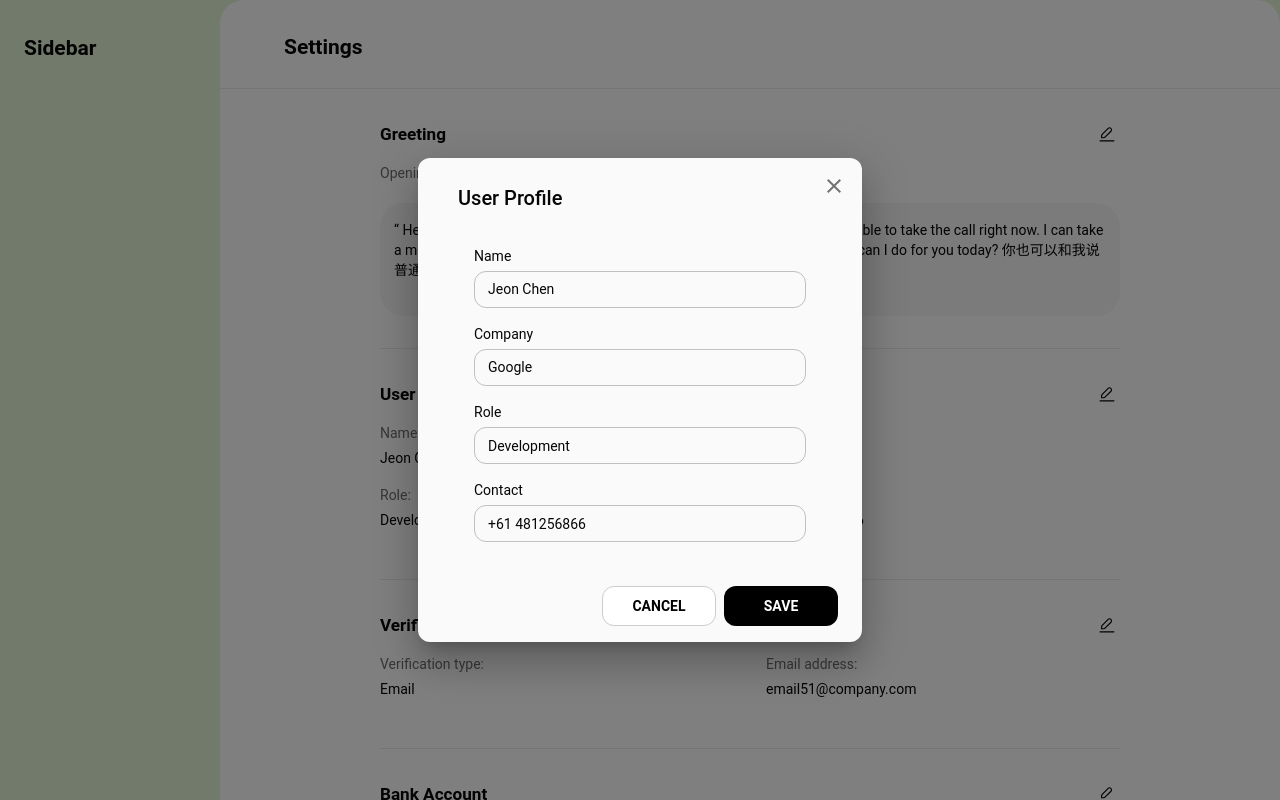
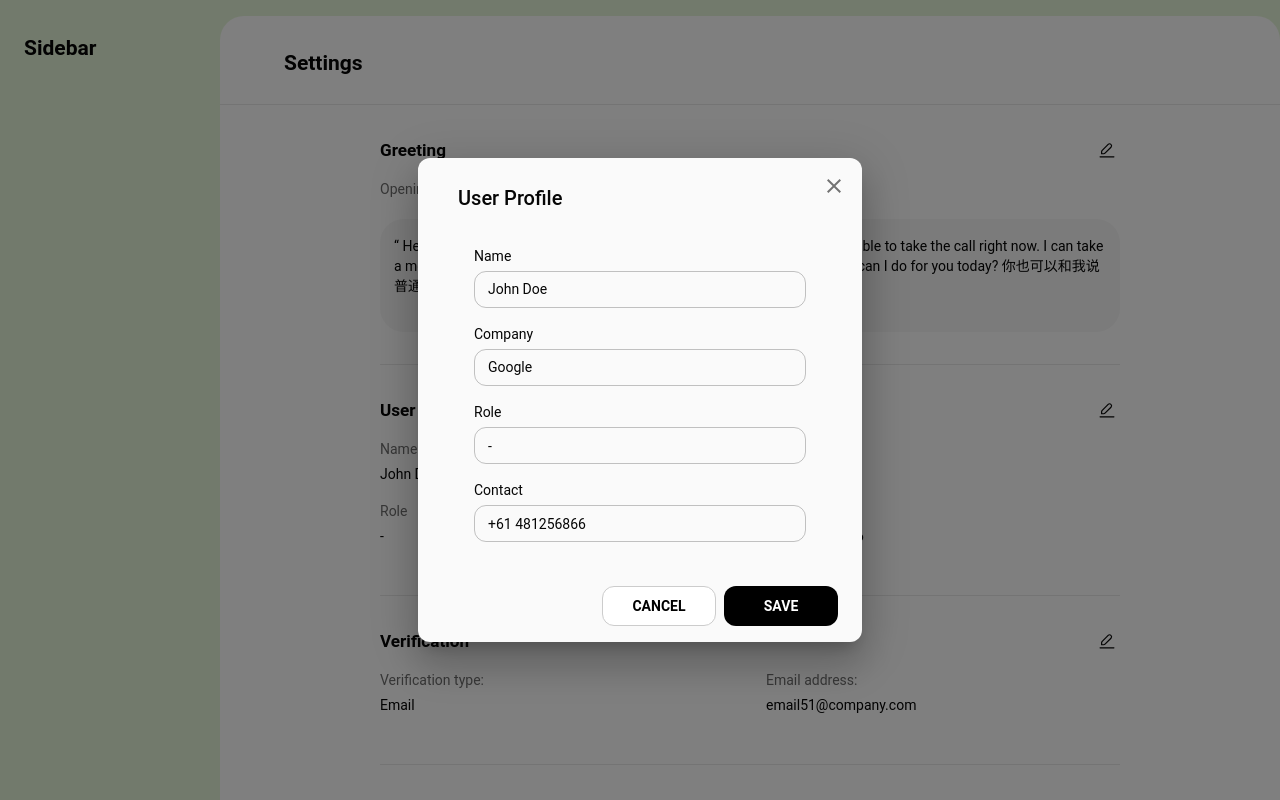
Before and after one commit to Dispatch-AI-com/frontend, a Next.js app: page /dashboard/settings in a window 1280 px wide. Both pictures are taken after a click on the button 1107 px from the left and 394 px from the top of the page. Shown: the top 800 px of the page. Built offline with nearby package versions, Linux system fonts and the light colour scheme.

Commit message:
update-editsection-interface

```diff
--- a/src/app/dashboard/settings/NotificationsSection.tsx
+++ b/src/app/dashboard/settings/NotificationsSection.tsx
@@ -1,73 +1,16 @@
 'use client';
-import { Box } from '@mui/material';
-import { styled } from '@mui/material/styles';
 import React from 'react';
 
-import EditModal from '@/app/dashboard/settings/components/EditModal';
-import LabeledTextField from '@/app/dashboard/settings/components/LabeledTextField';
-import LabelValue from '@/app/dashboard/settings/components/LabelValue';
-import SectionDivider from '@/app/dashboard/settings/components/SectionDivider';
-import SectionHeader from '@/app/dashboard/settings/components/SectionHeader';
-
-const InfoRow = styled(Box)({
-  display: 'flex',
-  flexWrap: 'wrap',
-  gap: 32,
-  marginTop: 16,
-});
-
-const InfoCol = styled(Box)({
-  flex: 1,
-});
+import EditableSection from '@/app/dashboard/settings/components/EditableSection';
 
 export default function NotificationsSection() {
-  // modal state
-  const [open, setOpen] = React.useState(false);
-  // Store the saved notifications settings
-  const [notifications, setNotifications] = React.useState({
-    email: 'email51@company.com',
-  });
-  // form state
-  const [email, setEmail] = React.useState(notifications.email);
-  // When opening the modal, sync form state with notifications
-  const handleEdit = () => {
-    setEmail(notifications.email);
-    setOpen(true);
-  };
-  // Save the notifications settings
-  const handleSaveNotifications = () => {
-    setNotifications({
-      email,
-    });
-    setOpen(false);
-  };
-
   return (
-    <>
-      <SectionDivider />
-      <SectionHeader title="Notifications" onEdit={handleEdit} />
-      <InfoRow>
-        <InfoCol>
-          <LabelValue label="Email address:" value={notifications.email} />
-        </InfoCol>
-      </InfoRow>
-      <EditModal
-        open={open}
-        title="Notifications"
-        onClose={() => {
-          setOpen(false);
-        }}
-        onSave={handleSaveNotifications}
-      >
-        <LabeledTextField
-          label="Email Address"
-          value={email}
-          onChange={e => {
-            setEmail(e.target.value);
-          }}
-          placeholder="Email Address"
-        />
-      </EditModal>
-    </>
+    <EditableSection
+      title="Notifications"
+      fields={[
+        { label: 'Email address:', key: 'email', placeholder: 'Email Address' },
+      ]}
+      initialValues={{ email: 'email51@company.com' }}
+    />
   );
 }
--- a/src/app/dashboard/settings/UserProfileSection.tsx
+++ b/src/app/dashboard/settings/UserProfileSection.tsx
@@ -1,116 +1,24 @@
 'use client';
-import { Box } from '@mui/material';
-import { styled } from '@mui/material/styles';
 import React from 'react';
 
-import EditModal from '@/app/dashboard/settings/components/EditModal';
-import LabeledTextField from '@/app/dashboard/settings/components/LabeledTextField';
-import LabelValue from '@/app/dashboard/settings/components/LabelValue';
-import SectionDivider from '@/app/dashboard/settings/components/SectionDivider';
-import SectionHeader from '@/app/dashboard/settings/components/SectionHeader';
-import theme from '@/theme';
-
-const InfoRow = styled(Box)({
-  display: 'flex',
-  flexWrap: 'wrap',
-  gap: theme.spacing(4),
-  marginTop: theme.spacing(2),
-});
-
-const InfoCol = styled(Box)({
-  flex: 1,
-});
+import EditableSection from '@/app/dashboard/settings/components/EditableSection';
 
 export default function UserProfileSection() {
-  // modal state
-  const [open, setOpen] = React.useState(false);
-  // Store the saved profile
-  const [profile, setProfile] = React.useState({
-    name: 'Jeon Chen',
-    company: 'Google',
-    role: 'Development',
-    contact: '+61 481256866',
-  });
-  // form state
-  const [name, setName] = React.useState(profile.name);
-  const [company, setCompany] = React.useState(profile.company);
-  const [role, setRole] = React.useState(profile.role);
-  const [contact, setContact] = React.useState(profile.contact);
-  // When opening the modal, sync form state with profile
-  const handleEdit = () => {
-    setName(profile.name);
-    setCompany(profile.company);
-    setRole(profile.role);
-    setContact(profile.contact);
-    setOpen(true);
-  };
-  const handleSaveProfile = () => {
-    setProfile({
-      name,
-      company,
-      role,
-      contact,
-    });
-    setOpen(false);
-  };
-
   return (
-    <>
-      <SectionDivider />
-      <SectionHeader title="User Profile" onEdit={handleEdit} />
-      <InfoRow>
-        <InfoCol>
-          <LabelValue label="Name:" value={profile.name} />
-          <LabelValue label="Role:" value={profile.role} />
-        </InfoCol>
-        <InfoCol>
-          <LabelValue label="Company:" value={profile.company} />
-          <LabelValue label="Contact:" value={profile.contact} />
-        </InfoCol>
-      </InfoRow>
-      <EditModal
-        open={open}
-        title="User Profile"
-        onClose={() => {
-          setOpen(false);
-        }}
-        onSave={handleSaveProfile}
-      >
-        <Box display="flex" flexDirection="column" gap={2} p={2}>
-          <LabeledTextField
-            label="Name"
-            value={name}
-            onChange={e => {
-              setName(e.target.value);
-            }}
-            placeholder="Name"
-          />
-          <LabeledTextField
-            label="Company"
-            value={company}
-            onChange={e => {
-              setCompany(e.target.value);
-            }}
-            placeholder="Company"
-          />
-          <LabeledTextField
-            label="Role"
-            value={role}
-            onChange={e => {
-              setRole(e.target.value);
-            }}
-            placeholder="Role"
-          />
-          <LabeledTextField
-            label="Contact"
-            value={contact}
-            onChange={e => {
-              setContact(e.target.value);
-            }}
-            placeholder="Contact"
-          />
-        </Box>
-      </EditModal>
-    </>
+    <EditableSection
+      title="User Profile"
+      fields={[
+        { label: 'Name', key: 'name', placeholder: 'Name' },
+        { label: 'Company', key: 'company', placeholder: 'Company' },
+        { label: 'Role', key: 'role', placeholder: 'Role' },
+        { label: 'Contact', key: 'contact', placeholder: 'Contact' },
+      ]}
+      initialValues={{
+        name: 'John Doe',
+        company: 'Google',
+        role: '-',
+        contact: '+61 481256866',
+      }}
+    />
   );
 }
--- /dev/null
+++ b/src/app/dashboard/settings/components/EditableSection.tsx
@@ -0,0 +1,111 @@
+'use client';
+import { Box } from '@mui/material';
+import { styled } from '@mui/material/styles';
+import React from 'react';
+
+import EditModal from '@/app/dashboard/settings/components/EditModal';
+import LabeledTextField from '@/app/dashboard/settings/components/LabeledTextField';
+import LabelValue from '@/app/dashboard/settings/components/LabelValue';
+import SectionDivider from '@/app/dashboard/settings/components/SectionDivider';
+import SectionHeader from '@/app/dashboard/settings/components/SectionHeader';
+import theme from '@/theme';
+
+const InfoRow = styled(Box)({
+  display: 'flex',
+  flexWrap: 'wrap',
+  gap: theme.spacing(4),
+  marginTop: theme.spacing(2),
+});
+
+const InfoCol = styled(Box)({
+  flex: 1,
+});
+
+interface Field {
+  label: string;
+  key: string;
+  placeholder?: string;
+}
+
+interface EditableSectionProps {
+  title: string;
+  fields: Field[];
+  initialValues: Record<string, string>;
+  columns?: number;
+}
+
+function splitFields(fields: Field[], columns: number) {
+  // Split fields into N columns as evenly as possible
+  const result: Field[][] = Array.from({ length: columns }, () => []);
+  fields.forEach((field, idx) => {
+    result[idx % columns].push(field);
+  });
+  return result;
+}
+
+export default function EditableSection({
+  title,
+  fields,
+  initialValues,
+  columns = 2,
+}: EditableSectionProps) {
+  const [open, setOpen] = React.useState(false);
+  const [values, setValues] =
+    React.useState<Record<string, string>>(initialValues);
+  const [formValues, setFormValues] =
+    React.useState<Record<string, string>>(initialValues);
+
+  const handleEdit = () => {
+    setFormValues(values);
+    setOpen(true);
+  };
+
+  const handleSave = () => {
+    setValues(formValues);
+    setOpen(false);
+  };
+
+  const fieldColumns = splitFields(fields, columns);
+
+  return (
+    <>
+      <SectionDivider />
+      <SectionHeader title={title} onEdit={handleEdit} />
+      <InfoRow>
+        {fieldColumns.map((colFields, colIdx) => (
+          <InfoCol key={colIdx}>
+            {colFields.map(field => (
+              <LabelValue
+                key={field.key}
+                label={field.label}
+                value={values[field.key] || ''}
+              />
+            ))}
+          </InfoCol>
+        ))}
+      </InfoRow>
+      <EditModal
+        open={open}
+        title={title}
+        onClose={() => {
+          setOpen(false);
+        }}
+        onSave={handleSave}
+      >
+        <Box display="flex" flexDirection="column" gap={2} p={2}>
+          {fields.map(field => (
+            <LabeledTextField
+              key={field.key}
+              label={field.label}
+              value={formValues[field.key] || ''}
+              onChange={e => {
+                setFormValues(f => ({ ...f, [field.key]: e.target.value }));
+              }}
+              placeholder={field.placeholder ?? field.label}
+            />
+          ))}
+        </Box>
+      </EditModal>
+    </>
+  );
+}
--- a/src/app/dashboard/settings/page.tsx
+++ b/src/app/dashboard/settings/page.tsx
@@ -33,6 +33,7 @@ const Content = styled(Box)(({ theme }) => ({
   borderRadius: theme.shape.borderRadius * 2,
   backgroundColor: '#fff',
   flex: 1,
+  marginTop: theme.spacing(2),
   minHeight: 'auto',
   display: 'flex',
   flexDirection: 'column',
```
